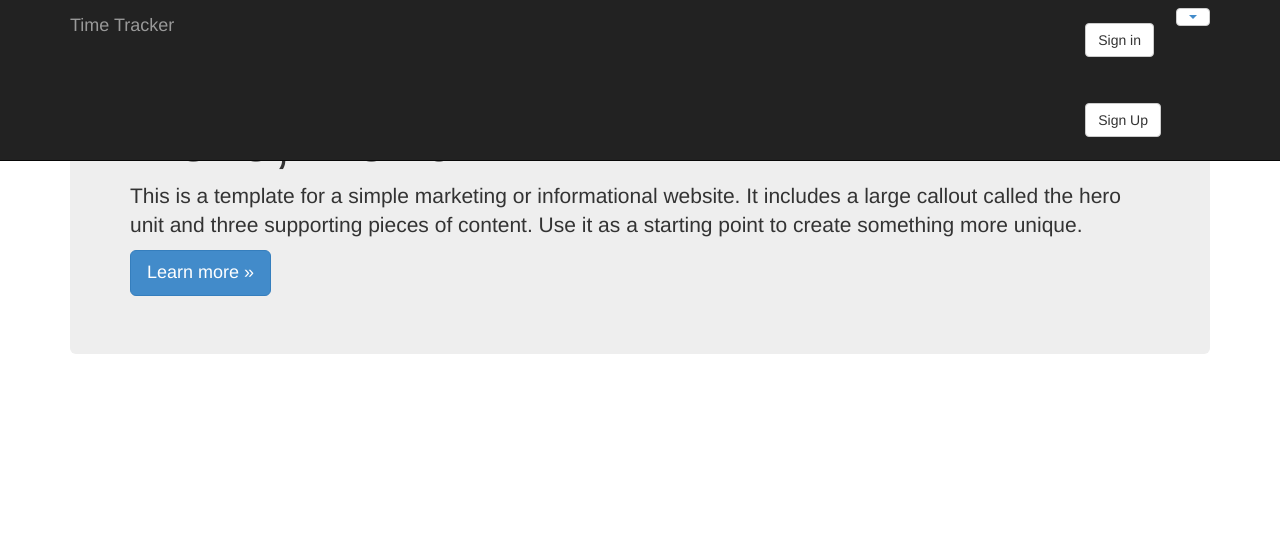
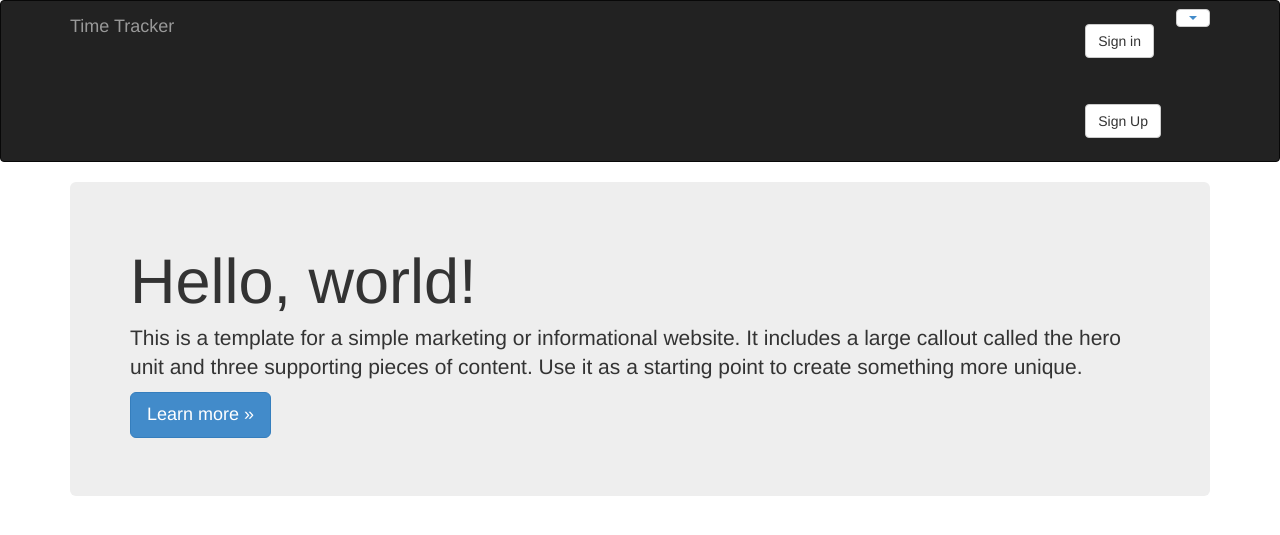
Before and after one commit to pbrogan12/time-tracker, a Django app: page / in a window 1280 px wide. Shown: the top 535 px of the page. Run offline with Django 3.2, Linux system fonts and the light colour scheme; parts of the project's set-up code (start-up, migrations or seed data) failed here and were passed over; some libraries are stand-ins or nearby versions.

Commit message:
Moved to non fixednavbar to make userena look better.

```diff
--- a/timeTracker/timeLogger/templates/base.html
+++ b/timeTracker/timeLogger/templates/base.html
@@ -13,7 +13,7 @@
 </script>
 </head>
 </body>
-<div class="navbar navbar-inverse navbar-fixed-top">
+<div class="navbar navbar-inverse">
       <div class="container">
         <div class="navbar-header">
           <button type="button" class="navbar-toggle" data-toggle="collapse" data-target=".navbar-collapse">
@@ -46,7 +46,7 @@
       </div>
     </div>
 
-    <div class="container" style="padding-top: 40px;">
+    <div class="container">
         {% block content %}{% endblock %}
       </div>
 
```
